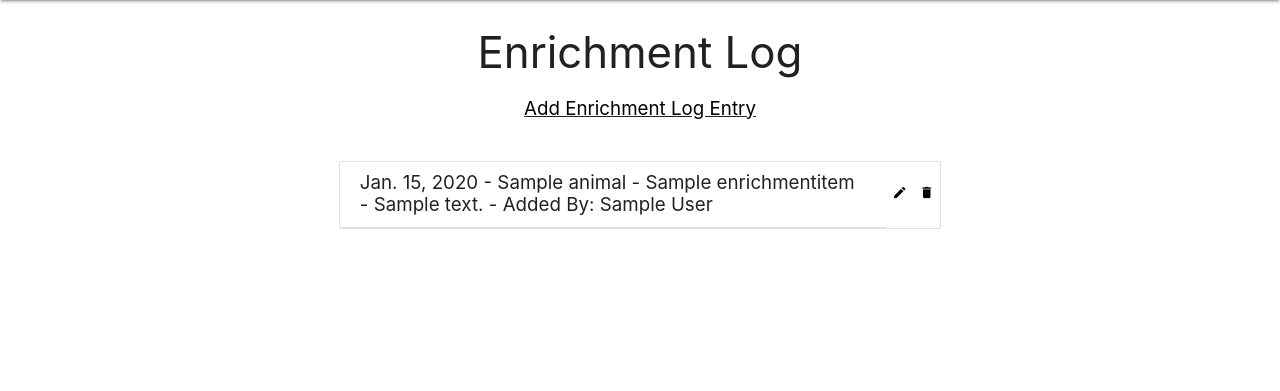
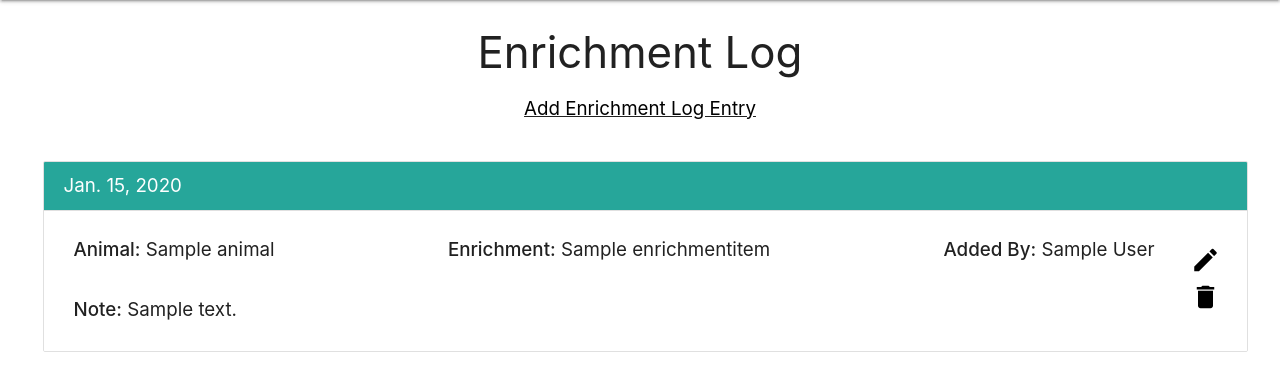
Before and after one commit to alyssa-nycum-imprivata/ActNatural, a Django app: page /enrichment_log_entries/ in a window 1280 px wide. Shown: the part 64-455 px from the top of the page. Run offline with Django 3.2, Linux system fonts and the light colour scheme; a user stored in the database is signed in; tables that the repository leaves empty hold one stand-in row (values such as "Sample post").

Commit message:
added styling to enrichment log

```diff
--- a/actnaturalapp/static/styles/base.css
+++ b/actnaturalapp/static/styles/base.css
@@ -125,7 +125,9 @@ nav {
 
 .entry-log-button-container {
     display: flex;
-    align-items: center;
+    flex-direction: column;
+    justify-content: center;
+    margin-left: 30px;
 }
 
 .log-icon-button {
@@ -147,6 +149,40 @@ nav {
 
 .log-edit-icon:hover, .log-delete-icon:hover {
     color: #EE6E73;
+}
+
+.log-collection-container {
+    display: flex;
+    flex-direction: column;
+    margin-top: 30px;
+}
+
+.log-collection {
+    display: flex;
+    flex-direction: column;
+    width: 100% !important;
+    margin-left: 5px !important;
+    margin-right: 5px !important;
+    margin-bottom: 30px !important;
+}
+
+.log-collection-item {
+    display: flex;
+    justify-content: space-between;
+}
+
+.log-content-container {
+    width: 100%;
+}
+
+.log-entry-content {
+    display: flex;
+    justify-content: space-between;
+}
+
+.log-entry-note {
+    display: flex;
+    justify-content: flex-start;
 }
 
 /* DETAILS STYLING */
--- a/actnaturalapp/templates/enrichment_log_entries/enrichment_log_entry_list.html
+++ b/actnaturalapp/templates/enrichment_log_entries/enrichment_log_entry_list.html
@@ -8,36 +8,50 @@
         <div class="page-link-div"><a class="page-link" href="{% url 'actnaturalapp:enrichment_log_entry_form' %}">Add Enrichment Log Entry</a></div>
     </div>
 
-    <div class="collection-container">
+    <div class="log-collection-container">
+        {% for date in dates %}
+            <ul class="log-collection collection with-header">
+                <li class="collection-header">
+                    <div class="species-name">
+                        {{ date }}
+                    </div>
+                </li>
                 {% for enrichment_log_entry in enrichment_log_entries %}
-            <ul class="collection log-collection">
-                <li class="collection-item">
-                {{ enrichment_log_entry.date }} - {{ enrichment_log_entry.animal.name }} - {{ enrichment_log_entry.enrichment_item.name }}
-                {% if enrichment_log_entry.note %}
-                    - {{ enrichment_log_entry.note }}
-                {% endif %}
+                    {% if enrichment_log_entry.date == date %}
+                        <li class="collection-item log-collection-item">
+                        <div class="log-content-container">
+                                <div class="log-entry-content">
+                                    <p><strong>Animal:</strong> {{ enrichment_log_entry.animal.name }}</p>
+                                    <p><strong>Enrichment:</strong> {{ enrichment_log_entry.enrichment_item.name }}</p>
                                     {% for user in users %}
                                         {% if user.employee.id == enrichment_log_entry.employee_id %}
-                        - Added By: {{ user.first_name }} {{ user.last_name }}
+                                            <p><strong>Added By:</strong> {{ user.first_name }} {{ user.last_name }}</p>
                                         {% endif %}
                                     {% endfor %}
-                </li>
+                                </div>
+                                <div class="log-entry-note">
+                                    {% if enrichment_log_entry.note %}
+                                        <p><strong>Note:</strong> {{ enrichment_log_entry.note }}</p>
+                                    {% endif %}
+                                </div>
+                            </div>
                             {% if enrichment_log_entry.employee_id == request.user.employee.id %}
-                    <li class="entry-log-button-container">
-
+                                <div class="entry-log-button-container">
                                     <form action="{% url 'actnaturalapp:enrichment_log_entry_edit_form' enrichment_log_entry.id %}" method="GET">
                                         {% csrf_token %}
-                            <button class="log-icon-button"><i class="tiny material-icons log-edit-icon">edit</i></button>
+                                        <button class="log-icon-button"><i class="small material-icons log-edit-icon">edit</i></button>
                                     </form>
 
                                     <form action="{% url 'actnaturalapp:enrichment_log_entry' enrichment_log_entry.id %}" method="POST">
                                         {% csrf_token %}
                                         <input type="hidden" name="actual_method" value="DELETE">
-                            <button class="log-icon-button"><i class="tiny material-icons log-delete-icon">delete</i></button>
+                                        <button class="log-icon-button"><i class="small material-icons log-delete-icon">delete</i></button>
                                     </form>
-
+                                <div>
+                        {% endif %}
                         </li>
                     {% endif %}
+                {% endfor %}
             </ul>
         {% endfor %}
     </div>
--- a/actnaturalapp/views/enrichment_log_entries/enrichment_log_entry_list.py
+++ b/actnaturalapp/views/enrichment_log_entries/enrichment_log_entry_list.py
@@ -2,6 +2,7 @@ from django.shortcuts import render, redirect, reverse
 from django.contrib.auth.decorators import login_required
 from django.contrib.auth.models import User
 from actnaturalapp.models import EnrichmentLogEntry, Employee
+import datetime
 
 
 @login_required
@@ -20,12 +21,21 @@ def enrichment_log_entry_list(request):
             for entry in employee_entries:
                 enrichment_log_entries.append(entry)
 
-        enrichment_log_entries = sorted(enrichment_log_entries, key=lambda enrichment_log_entry: enrichment_log_entry.date, reverse=True)
+        dates = []
+        for date in enrichment_log_entries:
+            date = date.date
+            dates.append(date)
+
+        dates = set(dates)
+        dates = list(dates)
+
+        dates = sorted(dates, key=lambda date:date, reverse=True)
 
         template = 'enrichment_log_entries/enrichment_log_entry_list.html'
         context = {
             'enrichment_log_entries': enrichment_log_entries,
-            'users': users
+            'users': users,
+            'dates': dates
         }
 
         return render(request, template, context)
```
Also changed, not shown: actnaturalapp/templates/animals/animal_details.html (+41 -12 lines), actnaturalapp/views/animals/animal_details.py (+12 -1 lines), actnaturalapp/views/enrichment_log_entries/enrichment_log_entry_details.py (+15 -4 lines). Lines whose indentation alone changed are shown as unchanged.
